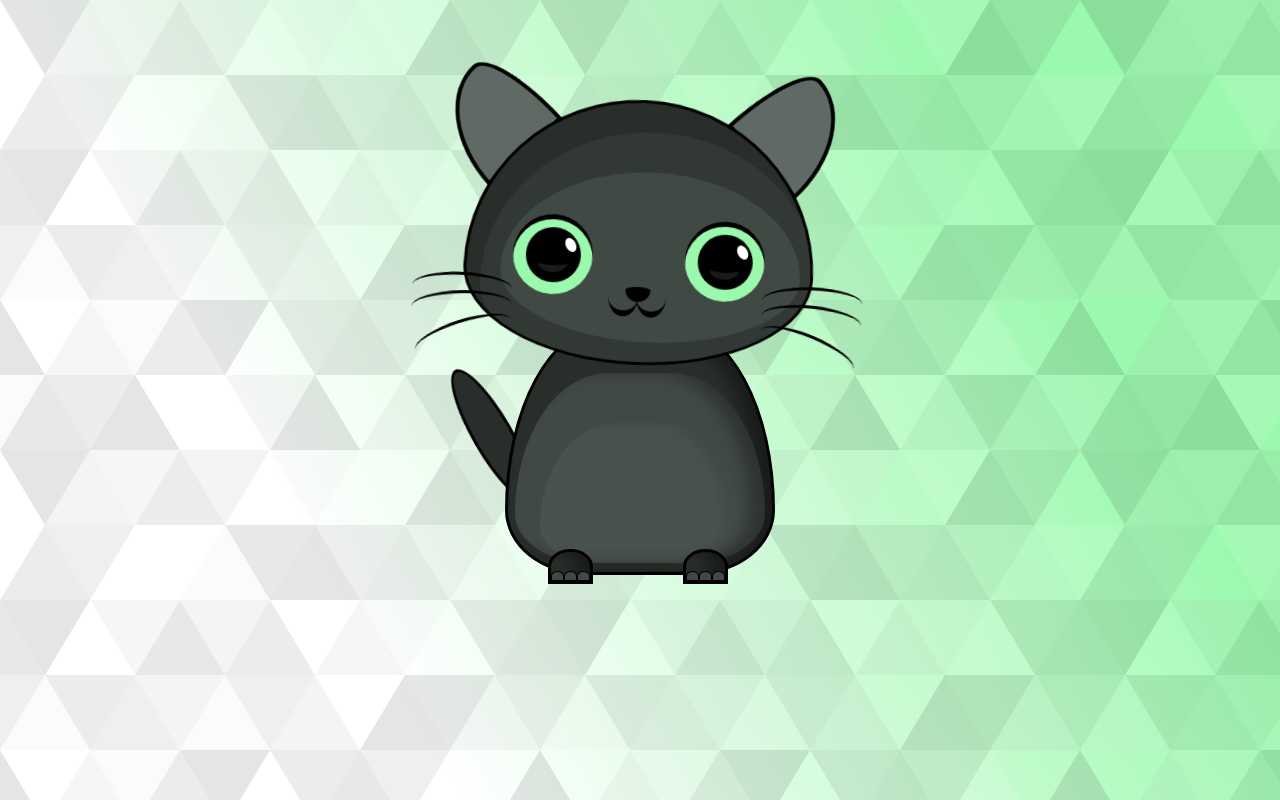
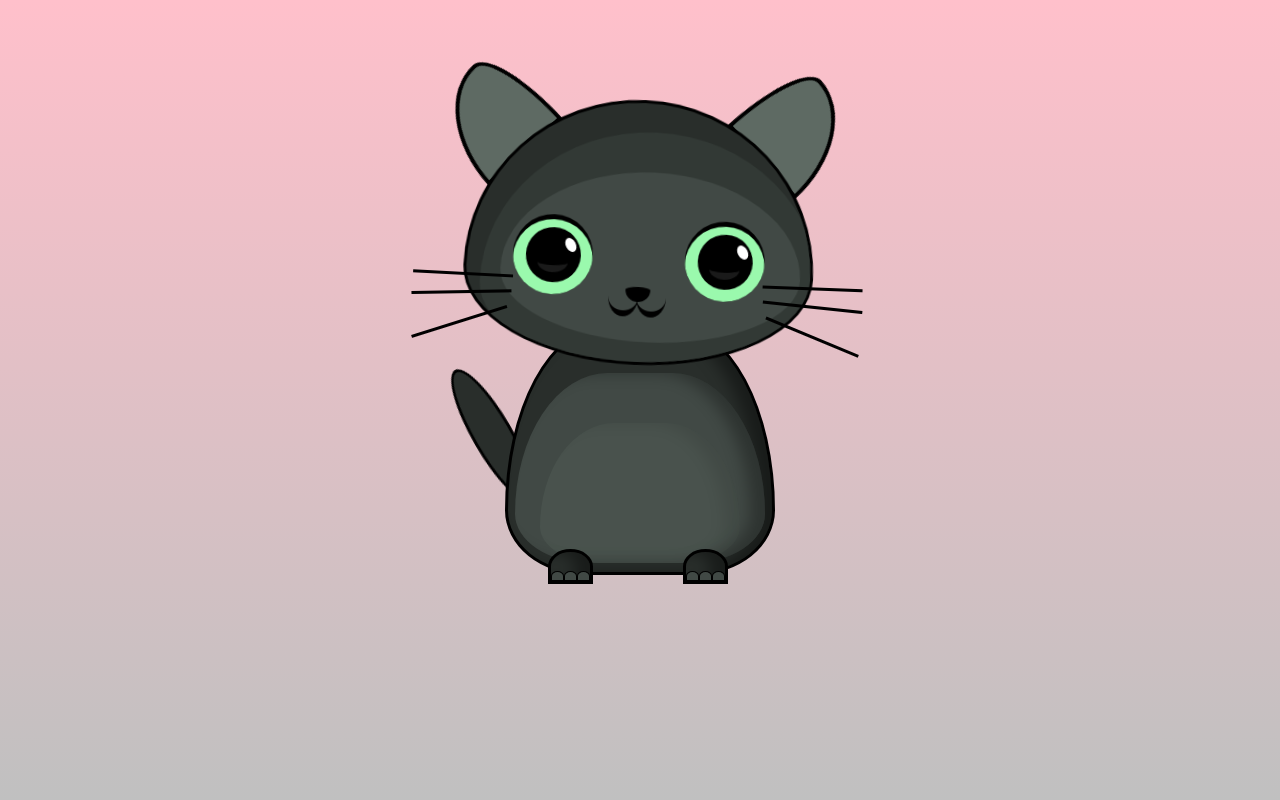
Before and after one commit to Nwoye-Ezekiel/animation-cat, a plain HTML site: page index.html in a window 1280 px wide. Drawn offline with Linux system fonts and the light colour scheme.

Commit message:
add background

```diff
--- a/index.css
+++ b/index.css
@@ -13,10 +13,7 @@ body {
   flex-direction: column;
   align-items: center;
   justify-content: center;
-  background-color: #ffffff;
-  background-image: url("./background.svg");
-  background-attachment: fixed;
-  background-size: cover;
+  background-image: linear-gradient(pink, silver);
 }
 .cat {
   margin-top: 100px;
@@ -193,7 +190,7 @@ body {
   width: 100px;
   height: 30px;
   border-top: 3px black solid;
-  border-radius: 50%;
+  /* border-radius: 50%; */
   background: transparent;
   left: -50px;
   transform-origin: right;
```
Also changed, not shown: background.svg (deleted).
